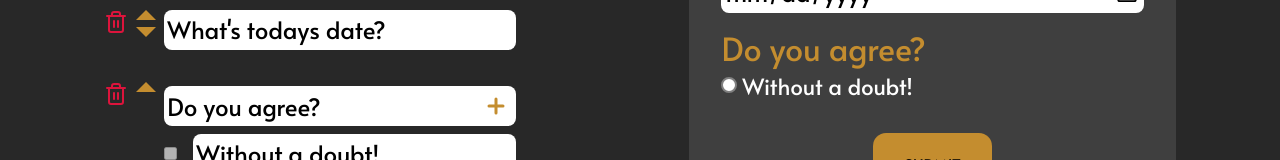
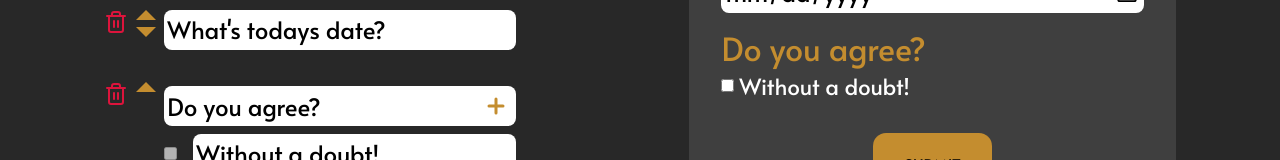
Before and after one commit to Rasmuskrogh/Questionnaire-Designer, a React (Vite) app: page / in a window 1280 px wide. Both pictures are taken after a click on the button "START CREATING". Shown: the part 638-798 px from the top of the page. Built offline with nearby package versions, Linux system fonts and the light colour scheme; data requests are answered from the project's data file.

Commit message:
resolved part of the bugs with form validation

```diff
--- a/src/components/Form.tsx
+++ b/src/components/Form.tsx
@@ -1,9 +1,9 @@
-import { useState, useEffect } from "react";
 import classes from "../css/form.module.css";
+import { IForm } from "../interface";
 import SkeletonForm from "../Skeletons/SkeletonForm";
-import { IForm } from "../interface";
+import { InputType } from "../types";
 import Button from "./Button";
-import { InputType } from "../types";
+import { useEffect, useState } from "react";
 
 function Form({ inputs, title, isLoading, validationEnabled }: IForm) {
   const [formInputs, setFormInputs] = useState<{ input: string | boolean }[]>(
@@ -13,17 +13,15 @@ function Form({ inputs, title, isLoading, validationEnabled }: IForm) {
   const [isSubmitted, setIsSubmitted] = useState<boolean>(false);
   const [initialInputsState, setInitialInputsState] = useState<InputType[]>([]);
 
-  // Typguards för att kontrollera olika inputtyper
   const isRadio = (
     input: InputType
   ): input is { type: "radio"; question: string; options: string[] } => {
-    return (input as { type: "radio" }).type === "radio";
+    return (input as { type: string }).type === "radio";
   };
-
   const isCheckbox = (
     input: InputType
   ): input is { type: "checkbox"; question: string; options: string[] } => {
-    return (input as { type: "checkbox" }).type === "checkbox";
+    return (input as { type: string }).type === "checkbox";
   };
 
   const isTextInput = (
@@ -44,11 +42,12 @@ function Form({ inputs, title, isLoading, validationEnabled }: IForm) {
     const newErrors: { [key: string]: string } = {};
 
     inputs.forEach((input, i) => {
-      if (isDateInput(input) && !formInputs[i]?.input) {
+      // Datumvalidering
+      if ("date" in input && !formInputs[i]?.input) {
         newErrors[i] = "Vänligen välj ett giltigt datum.";
       }
 
-      // Behåller den ursprungliga lösningen för att undvika trim-fel
+      // Textinput-validering
       if (
         "input" in input &&
         typeof formInputs[i]?.input === "string" &&
@@ -57,8 +56,20 @@ function Form({ inputs, title, isLoading, validationEnabled }: IForm) {
         newErrors[i] = "Detta fält är obligatoriskt.";
       }
 
-      if ((isRadio(input) || isCheckbox(input)) && !formInputs[i]?.input) {
-        newErrors[i] = "Vänligen välj ett alternativ.";
+      // Checkbox-validering: ingen validering behövs
+      if (
+        "type" in input &&
+        input.type === "checkbox" &&
+        !formInputs[i]?.input
+      ) {
+        return;
+      }
+
+      // Radioknapp-validering
+      if ("type" in input && input.type === "radio") {
+        if (!formInputs[i]?.input) {
+          newErrors[i] = "Vänligen välj ett radioknappsalternativ.";
+        }
       }
     });
 
@@ -79,10 +90,26 @@ function Form({ inputs, title, isLoading, validationEnabled }: IForm) {
   const handleInputChange = (index: number, value: string | boolean) => {
     setFormInputs((prev) => {
       const newInputs = [...prev];
-      newInputs[index].input = value;
+      newInputs[index].input = value; // Update only the specific input
       return newInputs;
     });
   };
+
+  useEffect(() => {
+    // Trigger validation only when actual form input changes, not when structure changes
+    const formChanged = formInputs.some((input, index) => {
+      // Kolla om initialInputsState[index] har egenskapen 'input' innan vi försöker jämföra den
+      if ("input" in input && "input" in initialInputsState[index]) {
+        return input.input !== initialInputsState[index].input;
+      }
+      // Om det inte är ett textfält, ignorera jämförelsen
+      return false;
+    });
+
+    if (formChanged && validationEnabled) {
+      validateForm();
+    }
+  }, [formInputs, validationEnabled, initialInputsState]);
 
   useEffect(() => {
     const shouldUpdateState =
@@ -125,7 +152,7 @@ function Form({ inputs, title, isLoading, validationEnabled }: IForm) {
           <h2 className={classes.formTitle}>{title}</h2>
           {inputs.map((input, i) => {
             const showError = isSubmitted && errors[i];
-            if (isDateInput(input)) {
+            if ("date" in input) {
               return (
                 <div key={i} className={classes.formDivs}>
                   <label className={classes.formLabel}>{input.label}</label>
@@ -143,7 +170,12 @@ function Form({ inputs, title, isLoading, validationEnabled }: IForm) {
               );
             }
 
-            if (isTextInput(input)) {
+            if (
+              "input" in input &&
+              !("checkbox" in input) &&
+              !("radio" in input) &&
+              !("date" in input)
+            ) {
               return (
                 <div key={i} className={classes.formDivs}>
                   <label className={classes.formLabel}>{input.label}</label>
@@ -162,7 +194,7 @@ function Form({ inputs, title, isLoading, validationEnabled }: IForm) {
               );
             }
 
-            if (isRadio(input) || isCheckbox(input)) {
+            if ("type" in input && input.type === "checkbox") {
               return (
                 <div key={i} className={classes.formDivs}>
                   <label
@@ -172,6 +204,43 @@ function Form({ inputs, title, isLoading, validationEnabled }: IForm) {
                   </label>
                   {input.options?.map((option, idx) => (
                     <div key={idx} className={classes.formRadioOptionsDiv}>
+                      <input
+                        className={classes.checkbox}
+                        type="checkbox"
+                        id={`checkbox-${i}-${idx}`}
+                        value={option}
+                        name={`checkbox-${i}`}
+                        onChange={(e) =>
+                          handleInputChange(i, e.target.checked ? option : "")
+                        }
+                      />
+                      <label
+                        className={classes.formRadioOptionLabel}
+                        htmlFor={`checkbox-${i}-${idx}`}
+                      >
+                        {option ? option : "Option"}
+                      </label>
+                    </div>
+                  ))}
+                  {showError && (
+                    <p className={classes.invalidField}>{errors[i]}</p>
+                  )}
+                </div>
+              );
+            }
+
+            if ("type" in input && input.type === "radio") {
+              return (
+                <div key={i} className={classes.formDivs}>
+                  <label
+                    className={`${classes.formLabel} ${classes.formRadioLabel}`}
+                  >
+                    {input.question}
+                  </label>
+                  {input.options?.map((option, idx) => {
+                    const optionValue = option || "Option"; // Använd "Option" som standardvärde
+                    return (
+                      <div key={idx} className={classes.formRadioOptionsDiv}>
                         <div className={classes.aligningRadioDiv}>
                           <input
                             className={`${classes.radio} ${
@@ -179,19 +248,22 @@ function Form({ inputs, title, isLoading, validationEnabled }: IForm) {
                             }`}
                             type="radio"
                             id={`radio-${i}-${idx}`}
-                          value={option}
+                            value={optionValue}
                             name={`radio-${i}`}
-                          onChange={(e) => handleInputChange(i, e.target.value)}
+                            onChange={(e) =>
+                              handleInputChange(i, e.target.value)
+                            }
                           />
                         </div>
                         <label
                           className={classes.formRadioOptionLabel}
                           htmlFor={`radio-${i}-${idx}`}
                         >
-                        {option || "Option"}
+                          {optionValue}
                         </label>
                       </div>
-                  ))}
+                    );
+                  })}
                   {showError && (
                     <p className={classes.invalidField}>{errors[i]}</p>
                   )}
```
Lines whose indentation alone changed are shown as unchanged.
